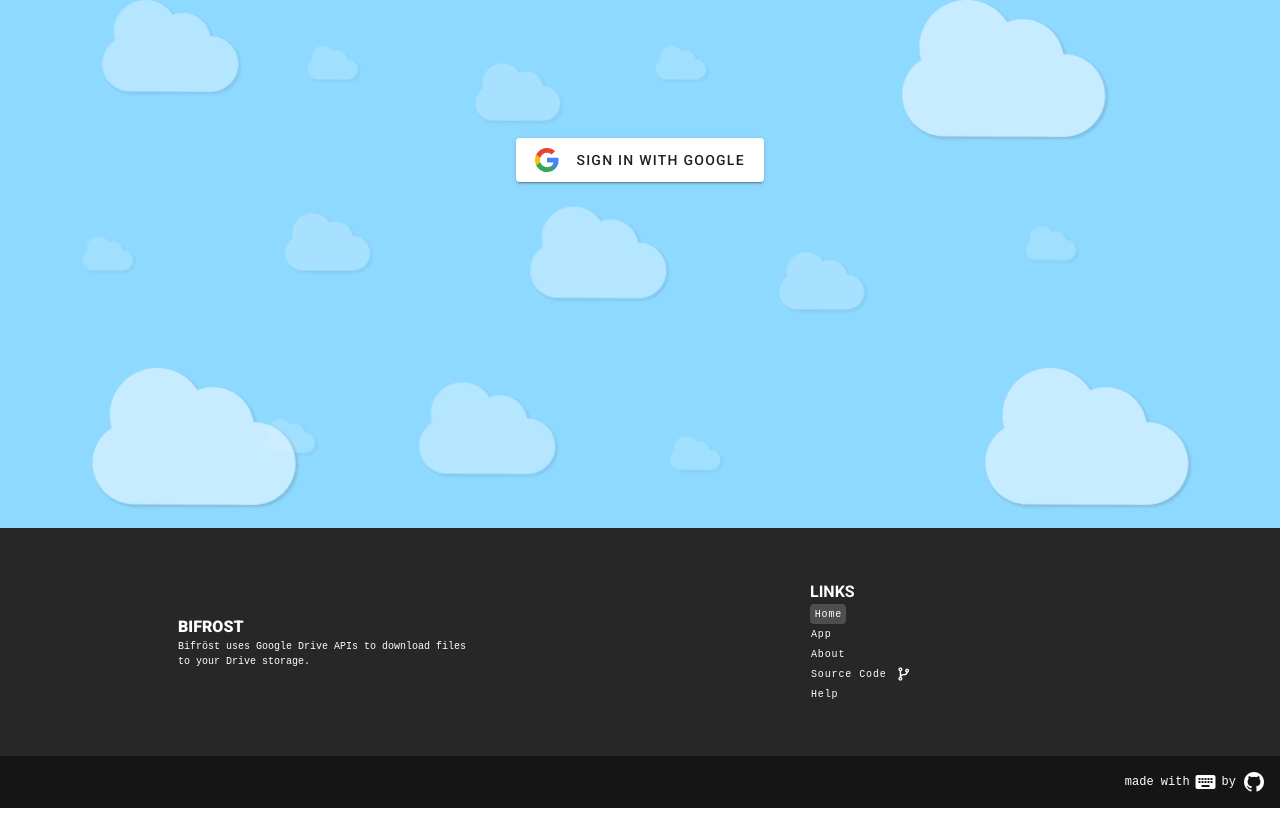
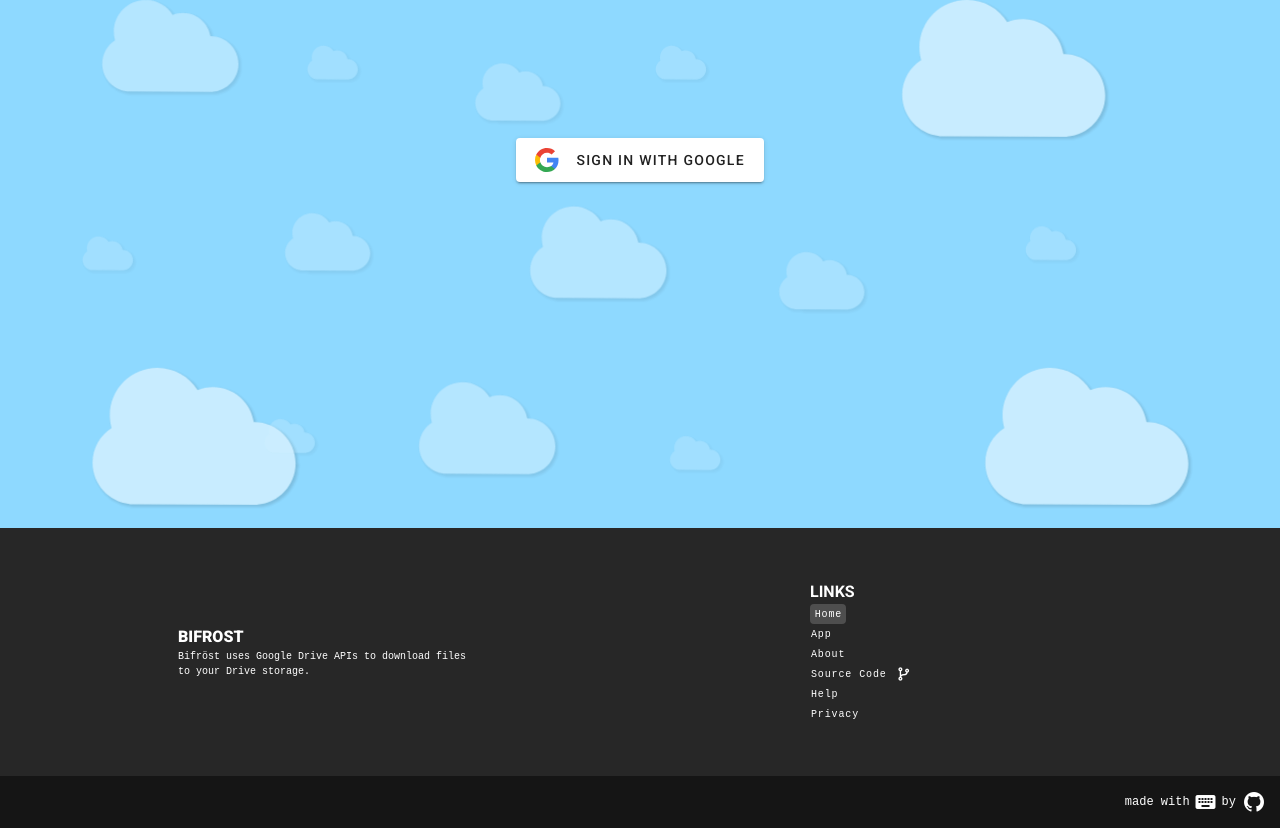
Before and after one commit to sarangnx/google-drive-download, a Nuxt app: page / in a window 1280 px wide. Shown: the part 1008-1836 px from the top of the page. Built offline with nearby package versions, Linux system fonts and the light colour scheme; no server answers.

Commit message:
Added link to privacy in footer

```diff
--- a/components/appFooter.vue
+++ b/components/appFooter.vue
@@ -66,6 +66,18 @@
                             help
                         </v-btn>
                     </div>
+                    <div>
+                        <v-btn
+                            x-small
+                            text
+                            active-class="justify-center"
+                            :ripple="false"
+                            class="pa-0 text-capitalize justify-start"
+                            to="/privacy"
+                        >
+                            privacy
+                        </v-btn>
+                    </div>
                 </div>
             </div>
         </div>
```
